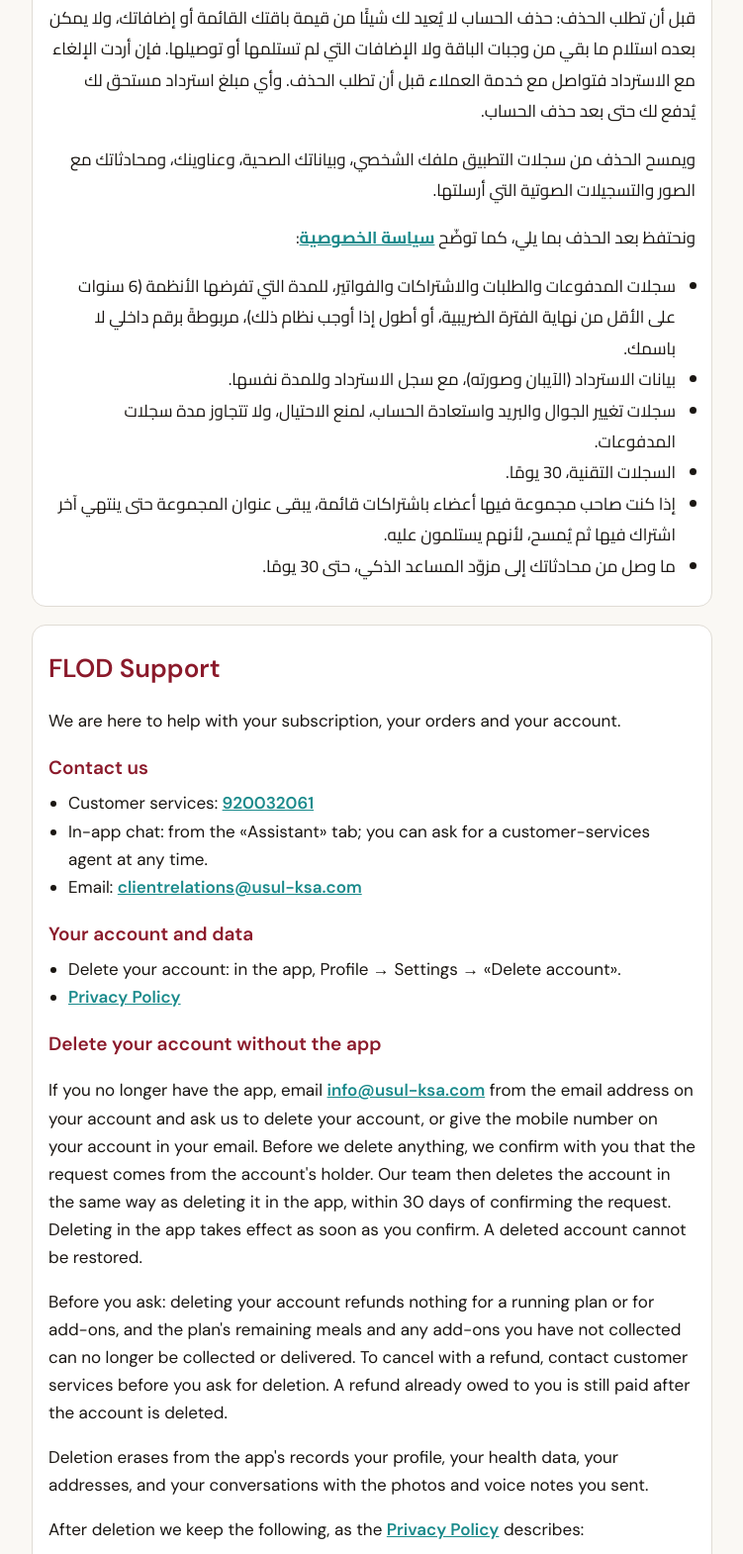
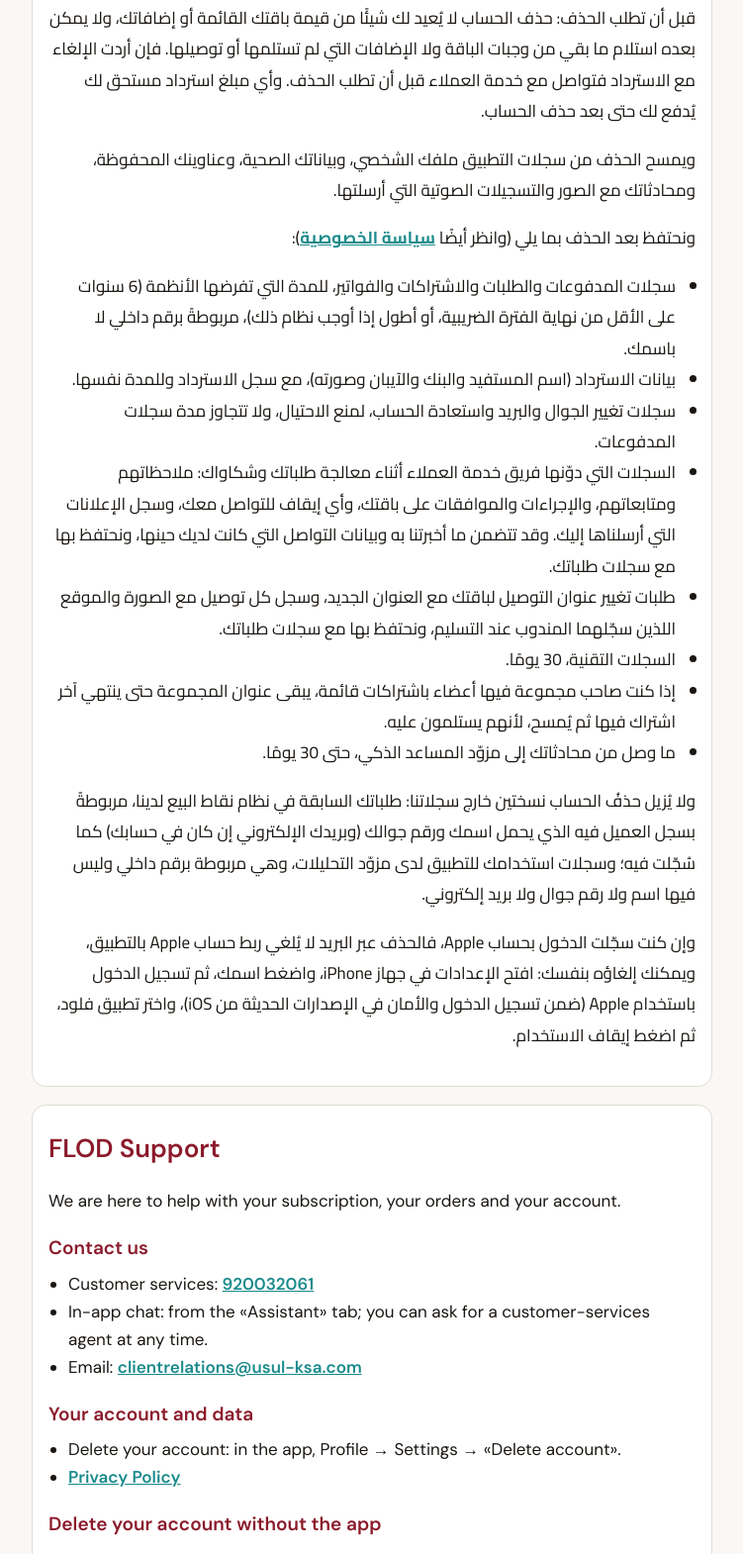
Before and after one commit to FLOD-SA-APP/legal, a plain HTML site: page support/index.html in a window 1280 px wide. Shown: the part 692-2262 px from the top of the page at 99% size, without its empty margins (264-1015 px from the left). Drawn offline with Linux system fonts and the light colour scheme.

Commit message:
support: what is kept after deletion, completed (owner to read before publishing)
Co-Authored-By: Claude Opus 5.5 <noreply@anthropic.com>

```diff
--- a/support/index.html
+++ b/support/index.html
@@ -40,16 +40,20 @@ footer{color:var(--muted);font-size:14px;text-align:center;margin-top:20px}
 <h2 id="delete-account">حذف الحساب دون التطبيق</h2>
 <p>إن لم يعد التطبيق لديك، فأرسل طلب حذف حسابك إلى <a href="mailto:info@usul-ksa.com">info@usul-ksa.com</a> من البريد الإلكتروني المسجّل في حسابك، أو اذكر في طلبك رقم الجوال المسجّل في حسابك. ونتأكد معك قبل أن نحذف أي شيء أن الطلب من صاحب الحساب، ثم يحذف فريقنا الحساب بالطريقة نفسها التي يُحذف بها من التطبيق، خلال 30 يومًا من تأكيد الطلب. أما الحذف من التطبيق فيتم فور تأكيدك. ولا يمكن استرجاع الحساب بعد حذفه.</p>
 <p>قبل أن تطلب الحذف: حذف الحساب لا يُعيد لك شيئًا من قيمة باقتك القائمة أو إضافاتك، ولا يمكن بعده استلام ما بقي من وجبات الباقة ولا الإضافات التي لم تستلمها أو توصيلها. فإن أردت الإلغاء مع الاسترداد فتواصل مع خدمة العملاء قبل أن تطلب الحذف. وأي مبلغ استرداد مستحق لك يُدفع لك حتى بعد حذف الحساب.</p>
-<p>ويمسح الحذف من سجلات التطبيق ملفك الشخصي، وبياناتك الصحية، وعناوينك، ومحادثاتك مع الصور والتسجيلات الصوتية التي أرسلتها.</p>
-<p>ونحتفظ بعد الحذف بما يلي، كما توضّح <a href="../privacy/">سياسة الخصوصية</a>:</p>
+<p>ويمسح الحذف من سجلات التطبيق ملفك الشخصي، وبياناتك الصحية، وعناوينك المحفوظة، ومحادثاتك مع الصور والتسجيلات الصوتية التي أرسلتها.</p>
+<p>ونحتفظ بعد الحذف بما يلي (وانظر أيضًا <a href="../privacy/">سياسة الخصوصية</a>):</p>
 <ul>
 <li>سجلات المدفوعات والطلبات والاشتراكات والفواتير، للمدة التي تفرضها الأنظمة (6 سنوات على الأقل من نهاية الفترة الضريبية، أو أطول إذا أوجب نظام ذلك)، مربوطةً برقم داخلي لا باسمك.</li>
-<li>بيانات الاسترداد (الآيبان وصورته)، مع سجل الاسترداد وللمدة نفسها.</li>
+<li>بيانات الاسترداد (اسم المستفيد والبنك والآيبان وصورته)، مع سجل الاسترداد وللمدة نفسها.</li>
 <li>سجلات تغيير الجوال والبريد واستعادة الحساب، لمنع الاحتيال، ولا تتجاوز مدة سجلات المدفوعات.</li>
+<li>السجلات التي دوّنها فريق خدمة العملاء أثناء معالجة طلباتك وشكاواك: ملاحظاتهم ومتابعاتهم، والإجراءات والموافقات على باقتك، وأي إيقاف للتواصل معك، وسجل الإعلانات التي أرسلناها إليك. وقد تتضمن ما أخبرتنا به وبيانات التواصل التي كانت لديك حينها، ونحتفظ بها مع سجلات طلباتك.</li>
+<li>طلبات تغيير عنوان التوصيل لباقتك مع العنوان الجديد، وسجل كل توصيل مع الصورة والموقع اللذين سجّلهما المندوب عند التسليم، ونحتفظ بها مع سجلات طلباتك.</li>
 <li>السجلات التقنية، 30 يومًا.</li>
 <li>إذا كنت صاحب مجموعة فيها أعضاء باشتراكات قائمة، يبقى عنوان المجموعة حتى ينتهي آخر اشتراك فيها ثم يُمسح، لأنهم يستلمون عليه.</li>
 <li>ما وصل من محادثاتك إلى مزوّد المساعد الذكي، حتى 30 يومًا.</li>
 </ul>
+<p>ولا يُزيل حذفُ الحساب نسختين خارج سجلاتنا: طلباتك السابقة في نظام نقاط البيع لدينا، مربوطةً بسجل العميل فيه الذي يحمل اسمك ورقم جوالك (وبريدك الإلكتروني إن كان في حسابك) كما سُجّلت فيه؛ وسجلات استخدامك للتطبيق لدى مزوّد التحليلات، وهي مربوطة برقم داخلي وليس فيها اسم ولا رقم جوال ولا بريد إلكتروني.</p>
+<p>وإن كنت سجّلت الدخول بحساب Apple، فالحذف عبر البريد لا يُلغي ربط حساب Apple بالتطبيق، ويمكنك إلغاؤه بنفسك: افتح الإعدادات في جهاز iPhone، واضغط اسمك، ثم تسجيل الدخول باستخدام Apple (ضمن تسجيل الدخول والأمان في الإصدارات الحديثة من iOS)، واختر تطبيق فلود، ثم اضغط إيقاف الاستخدام.</p>
 </div>
 <div class="card en" dir="ltr" lang="en">
 <h1>FLOD Support</h1>
@@ -68,16 +72,20 @@ footer{color:var(--muted);font-size:14px;text-align:center;margin-top:20px}
 <h2 id="delete-account-en">Delete your account without the app</h2>
 <p>If you no longer have the app, email <a href="mailto:info@usul-ksa.com">info@usul-ksa.com</a> from the email address on your account and ask us to delete your account, or give the mobile number on your account in your email. Before we delete anything, we confirm with you that the request comes from the account's holder. Our team then deletes the account in the same way as deleting it in the app, within 30 days of confirming the request. Deleting in the app takes effect as soon as you confirm. A deleted account cannot be restored.</p>
 <p>Before you ask: deleting your account refunds nothing for a running plan or for add-ons, and the plan's remaining meals and any add-ons you have not collected can no longer be collected or delivered. To cancel with a refund, contact customer services before you ask for deletion. A refund already owed to you is still paid after the account is deleted.</p>
-<p>Deletion erases from the app's records your profile, your health data, your addresses, and your conversations with the photos and voice notes you sent.</p>
-<p>After deletion we keep the following, as the <a href="../privacy/">Privacy Policy</a> describes:</p>
+<p>Deletion erases from the app's records your profile, your health data, your saved addresses, and your conversations with the photos and voice notes you sent.</p>
+<p>After deletion we keep the following (see also the <a href="../privacy/">Privacy Policy</a>):</p>
 <ul>
 <li>Payment, order, subscription and invoice records, for as long as the law requires (at least 6 years from the end of the tax period, or longer if a law requires it), linked to an internal number rather than your name.</li>
-<li>Refund details (the IBAN and its image), with the refund record, for the same period.</li>
+<li>Refund details (the beneficiary's name, the bank, the IBAN and its image), with the refund record, for the same period.</li>
 <li>Records of mobile and email changes and account recovery, to prevent fraud, and for no longer than the payment records.</li>
+<li>The records our customer-service team made while handling your requests and complaints: their notes and follow-ups, the actions and approvals on your plan, any block on contacting you, and a record of the announcements we sent you. They may include what you told us and the contact details you had at the time, and we keep them with your order records.</li>
+<li>Requests to change your plan's delivery address, with the new address, and the record of each delivery, with the photo and location the driver recorded when handing it over; we keep them with your order records.</li>
 <li>Technical logs, for 30 days.</li>
 <li>If you own a group whose members still have running plans, the group address stays until the last of those plans ends and is then erased, because the members collect at it.</li>
 <li>What the AI assistant's provider received from your conversations, for up to 30 days.</li>
 </ul>
+<p>Two copies outside our own records are not removed by deleting your account: your past orders stay in our point-of-sale system, linked to the customer record there, which holds the name and mobile number (and email, if your account had one) it was given; and our analytics provider keeps records of how you used the app under an internal number, with no name, mobile number or email.</p>
+<p>If you signed in with Apple, a deletion by email cannot unlink your Apple ID from the app. You can unlink it yourself: on your iPhone, open Settings, tap your name, then Sign in with Apple (under Sign-In &amp; Security on recent versions of iOS), choose the FLOD app and tap Stop Using.</p>
 </div>
 <footer dir="rtl">شركة أصول التقنيات الحديثة لتقنية المعلومات · Usul Modern Technologies for Information Technology Co.</footer>
 </main>
```
